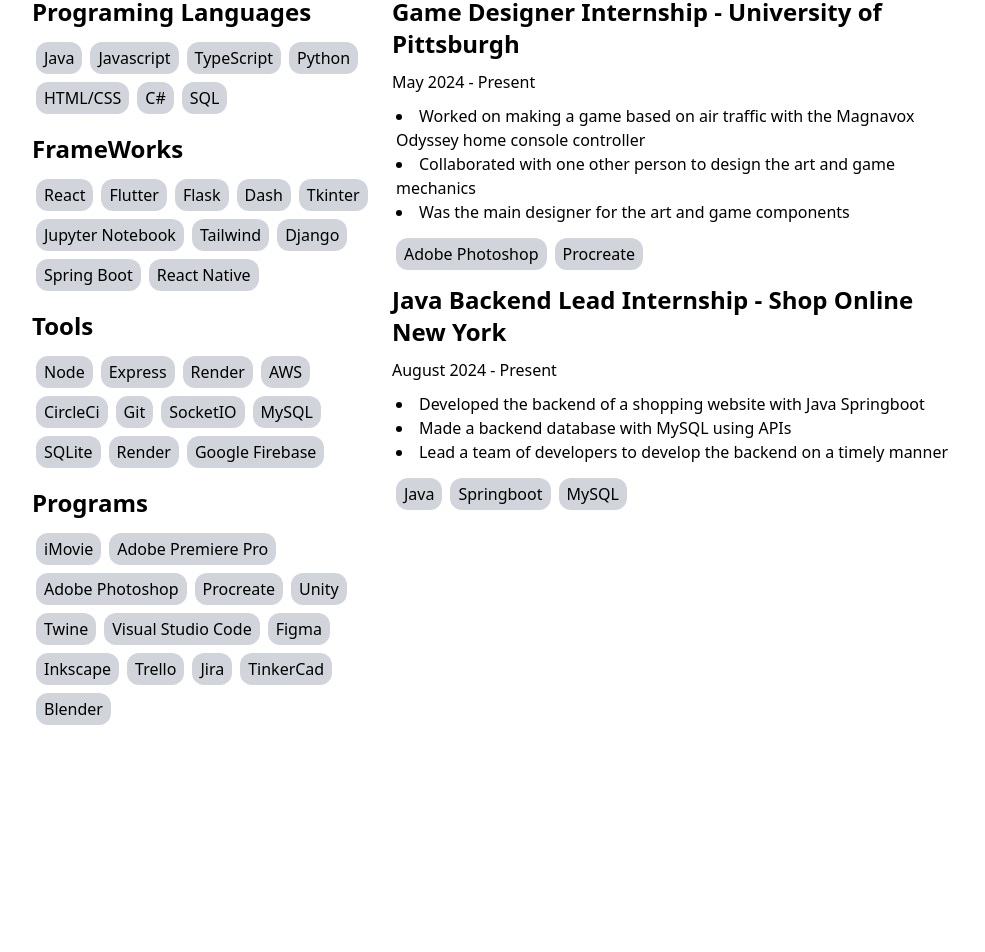
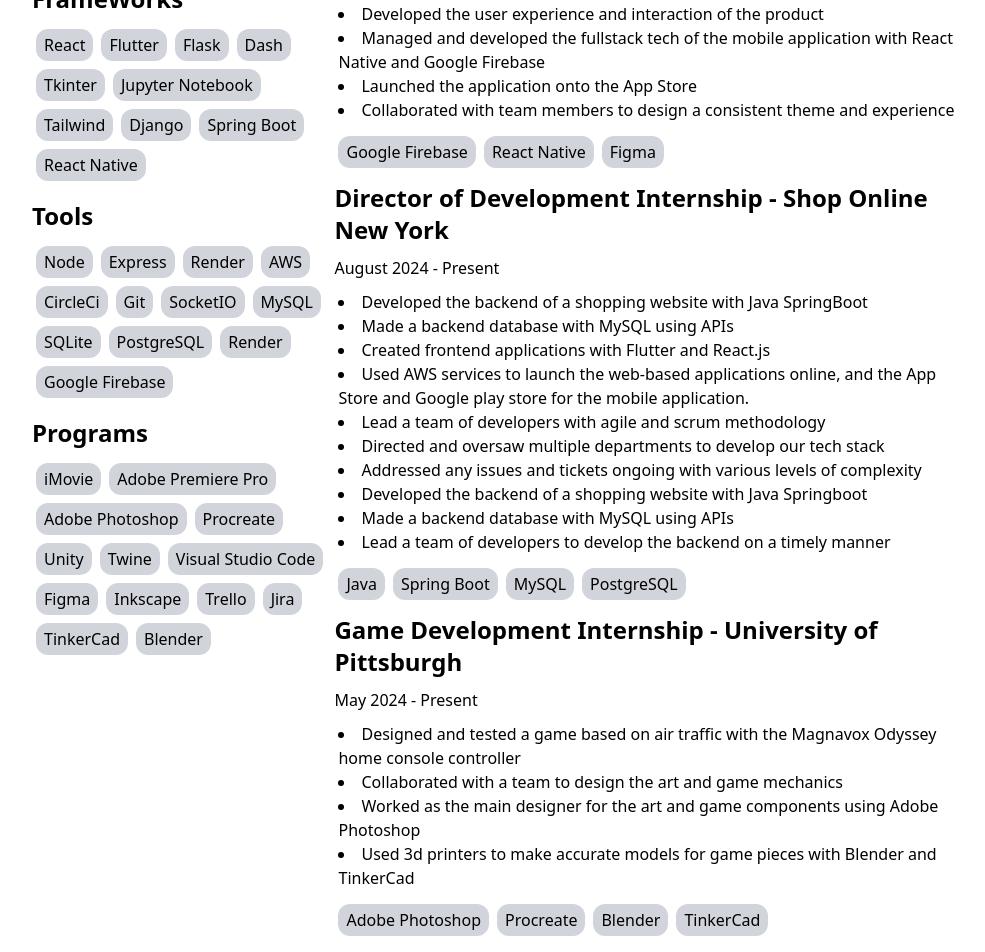
Before and after one commit to BritHD/BritHD.github.io, a React (Vite) app: page / in a window 1280 px wide. Shown: the part 1340-2292 px from the top of the page, without its empty margins (168-1153 px from the left). Built offline with nearby package versions, Linux system fonts and the light colour scheme.

Commit message:
Added more experience

```diff
--- a/src/pages/About.jsx
+++ b/src/pages/About.jsx
@@ -3,12 +3,12 @@ import Skill from "../components/Skill"
 function About() {
   const languages = ["Java", "Javascript", "TypeScript", "Python", "HTML/CSS", "C#", "SQL"]
   const frameworks = ["React", "Flutter", "Flask", "Dash", "Tkinter", "Jupyter Notebook", "Tailwind", "Django", "Spring Boot", "React Native"]
-  const tools = ["Node", "Express", "Render", "AWS", "CircleCi", "Git", "SocketIO", "MySQL", "SQLite", "Render", "Google Firebase"]
+  const tools = ["Node", "Express", "Render", "AWS", "CircleCi", "Git", "SocketIO", "MySQL", "SQLite", "PostgreSQL", "Render", "Google Firebase"]
   const programs = ["iMovie", "Adobe Premiere Pro", "Adobe Photoshop", "Procreate", "Unity", "Twine", "Visual Studio Code", "Figma", "Inkscape", "Trello", "Jira", "TinkerCad", "Blender"]
 
 
   return (
-    <div className='lg:p-[150px]' id="about">
+    <div className='lg:px-[150px]' id="about">
       <p className="font-bold py-[70px] text-center text-6xl lg:text-8xl">About Me</p>
       <div className="flex">
         <div className="w-1/2 ml-[50px]">
@@ -35,30 +35,64 @@ function About() {
         <div className="">
           <p className="font-bold text-4xl">Work Experience</p>
           <div>
-            <p className="font-bold text-2xl mt-[10px]">Game Designer Internship - University of Pittsburgh</p>
-            <p className="mt-[10px]">May 2024 - Present</p>
+            <p className="font-bold text-2xl mt-[10px]">UI/UX & Full Stack Developer Internship - Campus Collect</p>
+            <p className="mt-[10px]">September 2024 - Present</p>
             <ul className="list-disc list-inside ml-1 mt-[10px]">
-              <li>Worked on making a game based on air traffic with the Magnavox Odyssey home console controller</li>
-              <li>Collaborated with one other person to design the art and game mechanics</li>
-              <li>Was the main designer for the art and game components</li>
+              <li>Worked on developing a student marketplace mobile application</li>
+              <li>Designed a UI for the of the application with Figma</li>
+              <li>Developed the user experience and interaction of the product</li>
+              <li>
+                Managed and developed the fullstack tech of the mobile application with React Native
+                and Google Firebase
+              </li>
+              <li>Launched the application onto the App Store</li>
+              <li>Collaborated with team members to design a consistent theme and experience</li>
             </ul>
             <div className="flex flex-wrap items-center mt-[10px]">
-              <div className="bg-gray-300 w-max rounded-xl m-1 px-2 py-1">Adobe Photoshop</div>
-              <div className="bg-gray-300 w-max rounded-xl m-1 px-2 py-1">Procreate</div>
+              <Skill skill="Google Firebase" />
+              <Skill skill="React Native" />
+              <Skill skill="Figma" />
             </div>
           </div>
           <div>
-            <p className="font-bold text-2xl mt-[10px]">Java Backend Lead Internship - Shop Online New York</p>
+            <p className="font-bold text-2xl mt-[10px]">Director of Development Internship - Shop Online New York</p>
             <p className="mt-[10px]">August 2024 - Present</p>
             <ul className="list-disc list-inside ml-1 mt-[10px]">
+              <li>Developed the backend of a shopping website with Java SpringBoot</li>
+              <li>Made a backend database with MySQL using APIs</li>
+              <li>Created frontend applications with Flutter and React.js</li>
+              <li>
+                Used AWS services to launch the web-based applications online, and the App Store and
+                Google play store for the mobile application.
+              </li>
+              <li>Lead a team of developers with agile and scrum methodology</li>
+              <li>Directed and oversaw multiple departments to develop our tech stack</li>
+              <li>Addressed any issues and tickets ongoing with various levels of complexity</li>
               <li>Developed the backend of a shopping website with Java Springboot</li>
               <li>Made a backend database with MySQL using APIs</li>
               <li>Lead a team of developers to develop the backend on a timely manner</li>
             </ul>
             <div className="flex flex-wrap items-center mt-[10px]">
-              <div className="bg-gray-300 w-max rounded-xl m-1 px-2 py-1">Java</div>
-              <div className="bg-gray-300 w-max rounded-xl m-1 px-2 py-1">Springboot</div>
-              <div className="bg-gray-300 w-max rounded-xl m-1 px-2 py-1">MySQL</div>
+              <Skill skill="Java" />
+              <Skill skill="Spring Boot" />
+              <Skill skill="MySQL" />
+              <Skill skill="PostgreSQL" />
+            </div>
+          </div>
+          <div>
+            <p className="font-bold text-2xl mt-[10px]">Game Development Internship - University of Pittsburgh</p>
+            <p className="mt-[10px]">May 2024 - Present</p>
+            <ul className="list-disc list-inside ml-1 mt-[10px]">
+              <li>Designed and tested a game based on air traffic with the Magnavox Odyssey home console controller</li>
+              <li>Collaborated with a team to design the art and game mechanics</li>
+              <li>Worked as the main designer for the art and game components using Adobe Photoshop</li>
+              <li>Used 3d printers to make accurate models for game pieces with Blender and TinkerCad</li>
+            </ul>
+            <div className="flex flex-wrap items-center mt-[10px]">
+              <Skill skill="Adobe Photoshop" />
+              <Skill skill="Procreate" />
+              <Skill skill="Blender" />
+              <Skill skill="TinkerCad" />
             </div>
           </div>
         </div>
```
